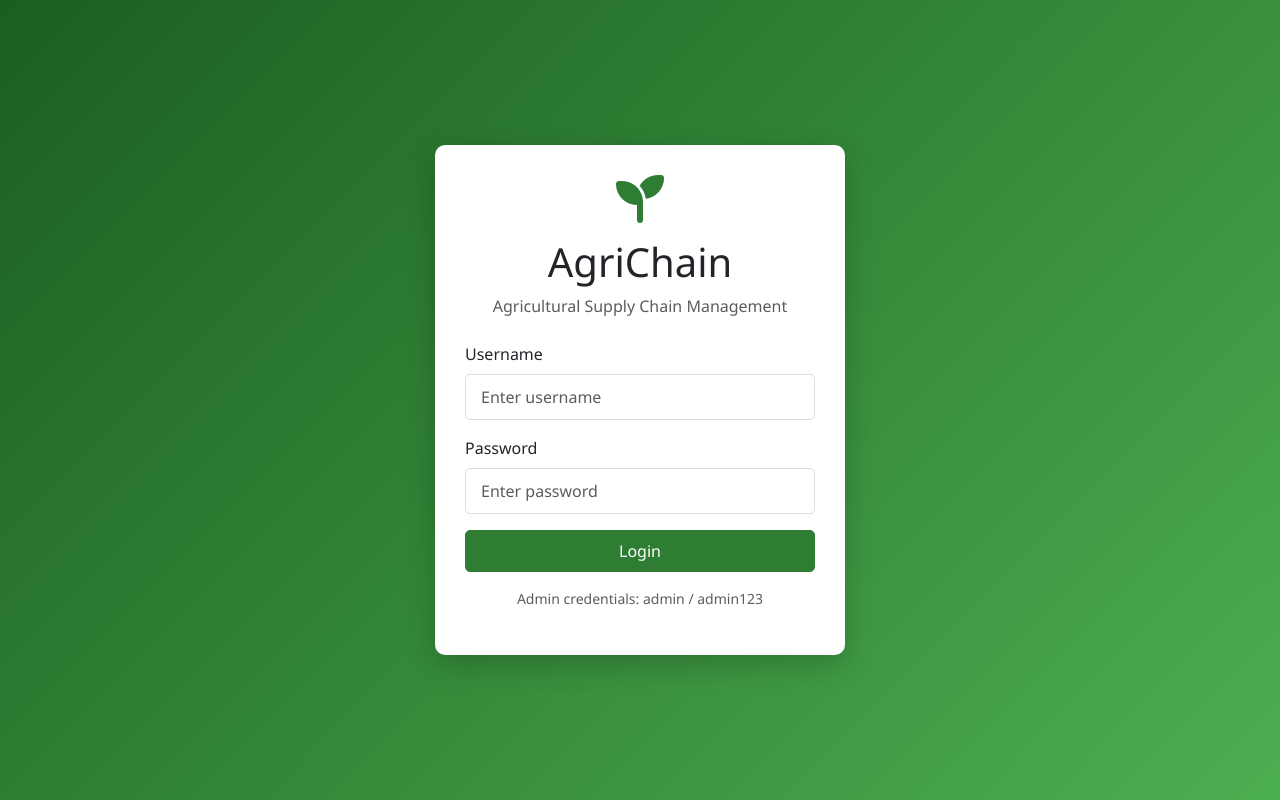
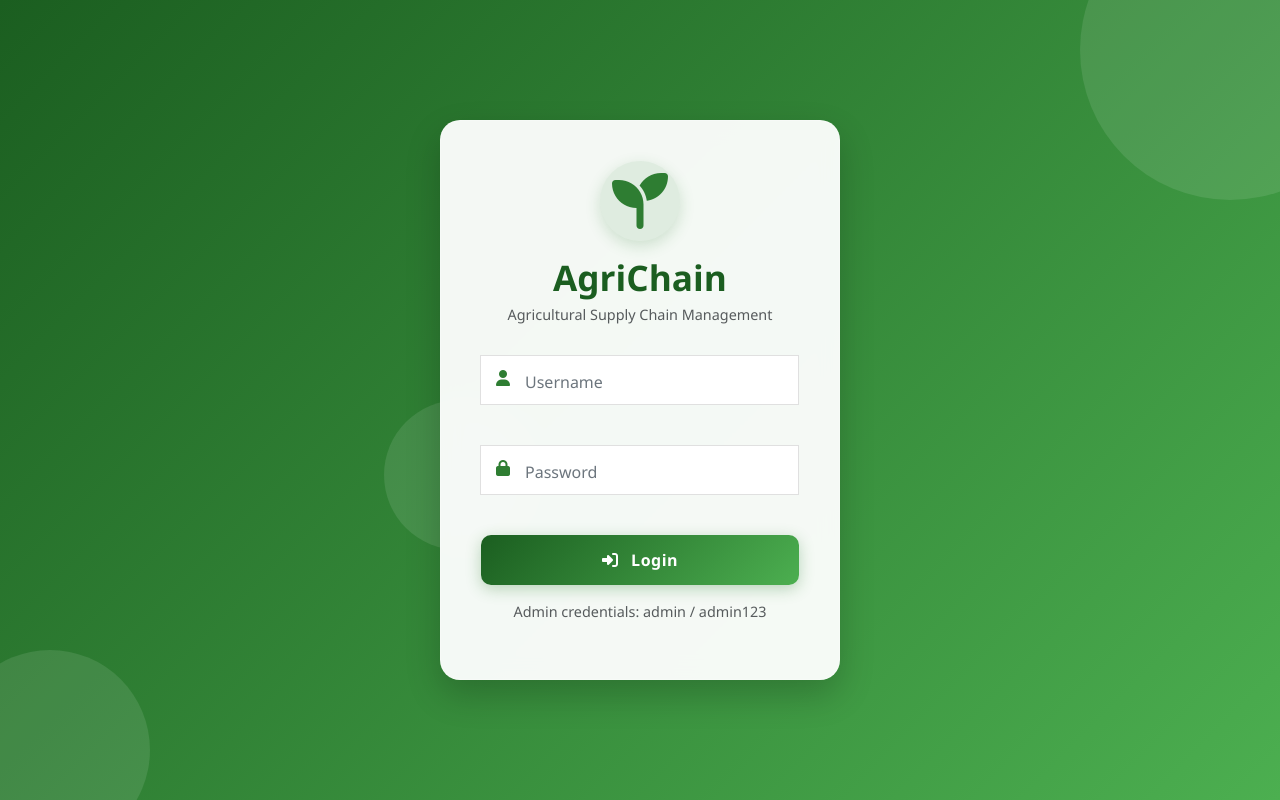
Before and after one commit to FarHanZzzz/Agriculture_Project, a plain HTML site: page index.html in a window 1280 px wide. Drawn offline with nearby package versions, Linux system fonts and the light colour scheme; files that its build step writes are made by us from their sources.

Commit message:
2nd commit might change it later based on my mood

```diff
--- a/index.html
+++ b/index.html
@@ -6,29 +6,235 @@
     <title>AgriChain | Login</title>
     <link href="https://cdn.jsdelivr.net/npm/bootstrap@5.3.0/dist/css/bootstrap.min.css" rel="stylesheet">
     <link rel="stylesheet" href="https://cdnjs.cloudflare.com/ajax/libs/font-awesome/6.4.0/css/all.min.css">
-    <link rel="stylesheet" href="styles/main.css">
+    <style>
+        :root {
+            --primary: #2e7d32;
+            --primary-light: #4caf50;
+            --primary-dark: #1b5e20;
+            --secondary: #ff9800;
+            --gradient: linear-gradient(135deg, var(--primary-dark) 0%, var(--primary-light) 100%);
+        }
+
+        body {
+            margin: 0;
+            padding: 0;
+            font-family: 'Segoe UI', Tahoma, Geneva, Verdana, sans-serif;
+            background: var(--gradient);
+            height: 100vh;
+            display: flex;
+            justify-content: center;
+            align-items: center;
+            overflow: hidden;
+        }
+
+        .login-container {
+            position: relative;
+            width: 100%;
+            max-width: 400px;
+            z-index: 1;
+        }
+
+        .login-card {
+            background: rgba(255, 255, 255, 0.95);
+            backdrop-filter: blur(10px);
+            border-radius: 20px;
+            padding: 40px;
+            box-shadow: 0 15px 35px rgba(0, 0, 0, 0.2);
+            transform: translateY(0);
+            transition: all 0.3s ease;
+            border: 1px solid rgba(255, 255, 255, 0.2);
+        }
+
+        .login-card:hover {
+            transform: translateY(-5px);
+            box-shadow: 0 20px 40px rgba(0, 0, 0, 0.25);
+        }
+
+        .app-logo {
+            margin-bottom: 30px;
+            text-align: center;
+            animation: fadeIn 0.8s ease;
+        }
+
+        .logo-icon {
+            font-size: 3.5rem;
+            color: var(--primary);
+            margin-bottom: 15px;
+            background: rgba(46, 125, 50, 0.1);
+            width: 80px;
+            height: 80px;
+            display: inline-flex;
+            align-items: center;
+            justify-content: center;
+            border-radius: 50%;
+            box-shadow: 0 5px 15px rgba(46, 125, 50, 0.2);
+        }
+
+        h1 {
+            color: var(--primary-dark);
+            font-weight: 700;
+            margin-bottom: 5px;
+            font-size: 2.2rem;
+        }
+
+        .text-muted {
+            color: #6c757d;
+            font-size: 0.9rem;
+        }
+
+        .form-control {
+            height: 50px;
+            border-radius: 10px;
+            border: 1px solid #e0e0e0;
+            padding-left: 45px;
+            transition: all 0.3s;
+            margin-bottom: 20px;
+        }
+
+        .form-control:focus {
+            border-color: var(--primary);
+            box-shadow: 0 0 0 0.25rem rgba(46, 125, 50, 0.25);
+        }
+
+        .input-icon {
+            position: absolute;
+            left: 15px;
+            top: 15px;
+            color: var(--primary);
+            z-index: 2;
+        }
+
+        .btn-primary {
+            background: var(--gradient);
+            border: none;
+            height: 50px;
+            border-radius: 10px;
+            font-weight: 600;
+            letter-spacing: 0.5px;
+            transition: all 0.3s;
+            box-shadow: 0 4px 15px rgba(46, 125, 50, 0.3);
+        }
+
+        .btn-primary:hover {
+            transform: translateY(-2px);
+            box-shadow: 0 8px 20px rgba(46, 125, 50, 0.4);
+        }
+
+        .btn-primary:active {
+            transform: translateY(0);
+        }
+
+        .form-label {
+            font-weight: 500;
+            color: #495057;
+            margin-bottom: 8px;
+        }
+
+        .bg-shapes {
+            position: absolute;
+            top: 0;
+            left: 0;
+            width: 100%;
+            height: 100%;
+            overflow: hidden;
+            z-index: 0;
+        }
+
+        .bg-shapes div {
+            position: absolute;
+            border-radius: 50%;
+            background: rgba(255, 255, 255, 0.1);
+        }
+
+        .bg-shapes div:nth-child(1) {
+            width: 300px;
+            height: 300px;
+            top: -100px;
+            right: -100px;
+        }
+
+        .bg-shapes div:nth-child(2) {
+            width: 200px;
+            height: 200px;
+            bottom: -50px;
+            left: -50px;
+        }
+
+        .bg-shapes div:nth-child(3) {
+            width: 150px;
+            height: 150px;
+            top: 50%;
+            left: 30%;
+        }
+
+        @keyframes fadeIn {
+            from { opacity: 0; transform: translateY(20px); }
+            to { opacity: 1; transform: translateY(0); }
+        }
+
+        .input-group {
+            position: relative;
+            margin-bottom: 20px;
+        }
+
+        .small-text {
+            font-size: 0.85rem;
+        }
+
+        .floating-label {
+            position: absolute;
+            left: 45px;
+            top: 15px;
+            color: #6c757d;
+            transition: all 0.3s;
+            pointer-events: none;
+        }
+
+        .form-control:focus + .floating-label,
+        .form-control:not(:placeholder-shown) + .floating-label {
+            top: -10px;
+            left: 40px;
+            font-size: 0.75rem;
+            background: white;
+            padding: 0 5px;
+            color: var(--primary);
+        }
+    </style>
 </head>
-<body class="login-page">
+<body>
+    <div class="bg-shapes">
+        <div></div>
+        <div></div>
+        <div></div>
+    </div>
+
     <div class="login-container">
         <div class="login-card">
-            <div class="app-logo text-center mb-4">
+            <div class="app-logo">
                 <i class="fas fa-seedling logo-icon"></i>
                 <h1>AgriChain</h1>
                 <p class="text-muted">Agricultural Supply Chain Management</p>
             </div>
 
             <form id="loginForm">
-                <div class="mb-3">
-                    <label for="username" class="form-label">Username</label>
-                    <input type="text" class="form-control" id="username" placeholder="Enter username" required>
+                <div class="input-group">
+                    <i class="fas fa-user input-icon"></i>
+                    <input type="text" class="form-control" id="username" placeholder=" " required>
+                    <label for="username" class="floating-label">Username</label>
                 </div>
-                <div class="mb-3">
-                    <label for="password" class="form-label">Password</label>
-                    <input type="password" class="form-control" id="password" placeholder="Enter password" required>
+
+                <div class="input-group">
+                    <i class="fas fa-lock input-icon"></i>
+                    <input type="password" class="form-control" id="password" placeholder=" " required>
+                    <label for="password" class="floating-label">Password</label>
                 </div>
+
                 <div class="d-grid">
-                    <button type="submit" class="btn btn-primary">Login</button>
+                    <button type="submit" class="btn btn-primary">
+                        <i class="fas fa-sign-in-alt me-2"></i> Login
+                    </button>
                 </div>
+
                 <div class="text-center mt-3">
                     <p class="text-muted small">Admin credentials: admin / admin123</p>
                 </div>
@@ -39,9 +245,8 @@
     <script src="https://cdn.jsdelivr.net/npm/bootstrap@5.3.0/dist/js/bootstrap.bundle.min.js"></script>
     <script>
         document.addEventListener('DOMContentLoaded', function() {
-            // Check if already logged in (but don't redirect automatically)
+            // Check if already logged in
             if (localStorage.getItem('isLoggedIn') === 'true') {
-                // You could pre-fill the username here if you want
                 document.getElementById('username').value = localStorage.getItem('username') || '';
             }
 
@@ -53,24 +258,18 @@
                     const username = document.getElementById('username').value.trim();
                     const password = document.getElementById('password').value.trim();
 
-                    // Simple validation
                     if (!username || !password) {
                         alert('Please enter both username and password');
                         return;
                     }
 
-                    // Check credentials (in a real app, this would be a server-side check)
                     if (username === 'admin' && password === 'admin123') {
-                        // Store login state
                         localStorage.setItem('isLoggedIn', 'true');
                         localStorage.setItem('username', username);
-
-                        // Redirect to dashboard
                         window.location.href = 'dashboard.html';
                     } else {
                         alert('Invalid credentials. Please use admin/admin123');
                         document.getElementById('password').value = '';
-                        // Clear any existing login state if credentials are wrong
                         localStorage.removeItem('isLoggedIn');
                     }
                 });
```
